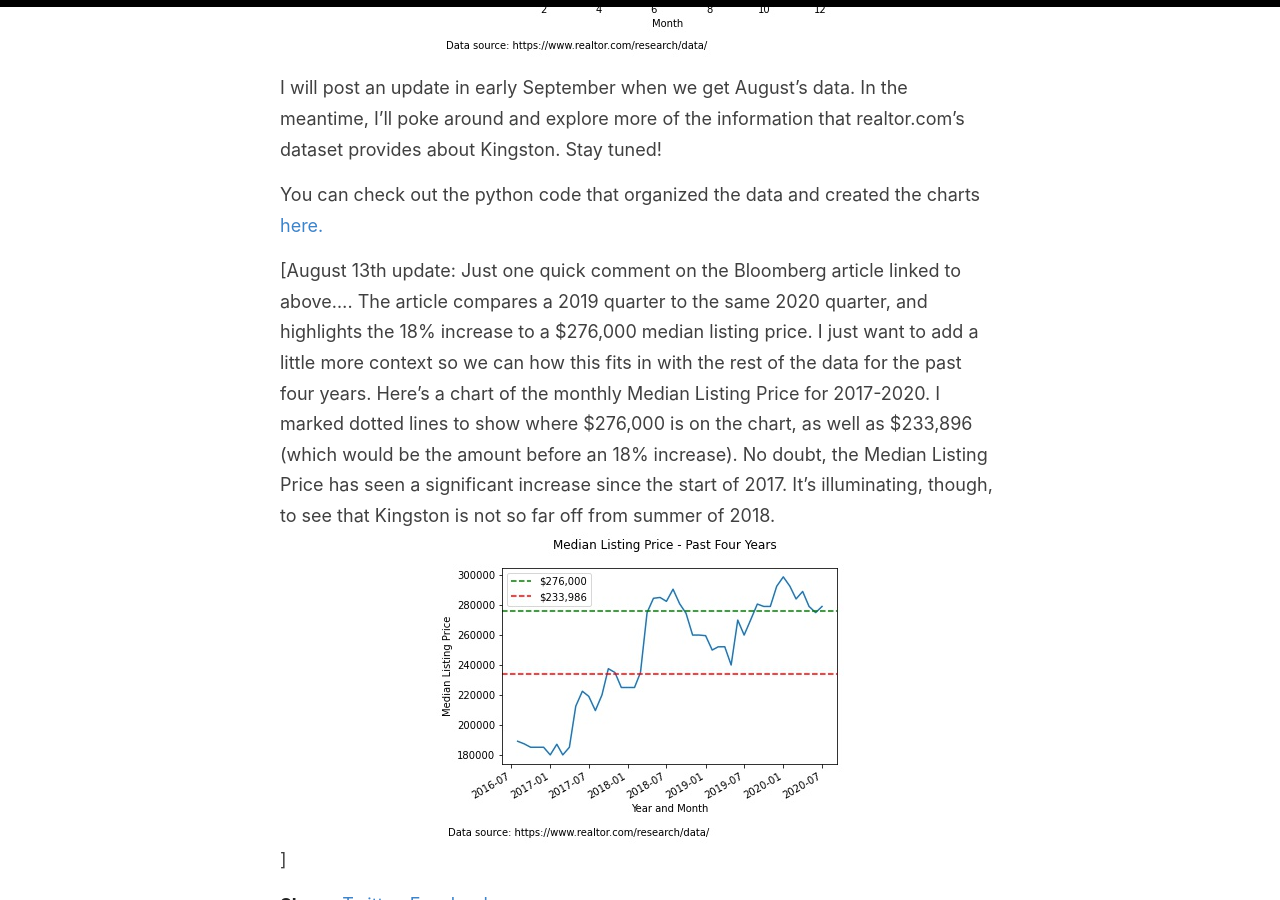
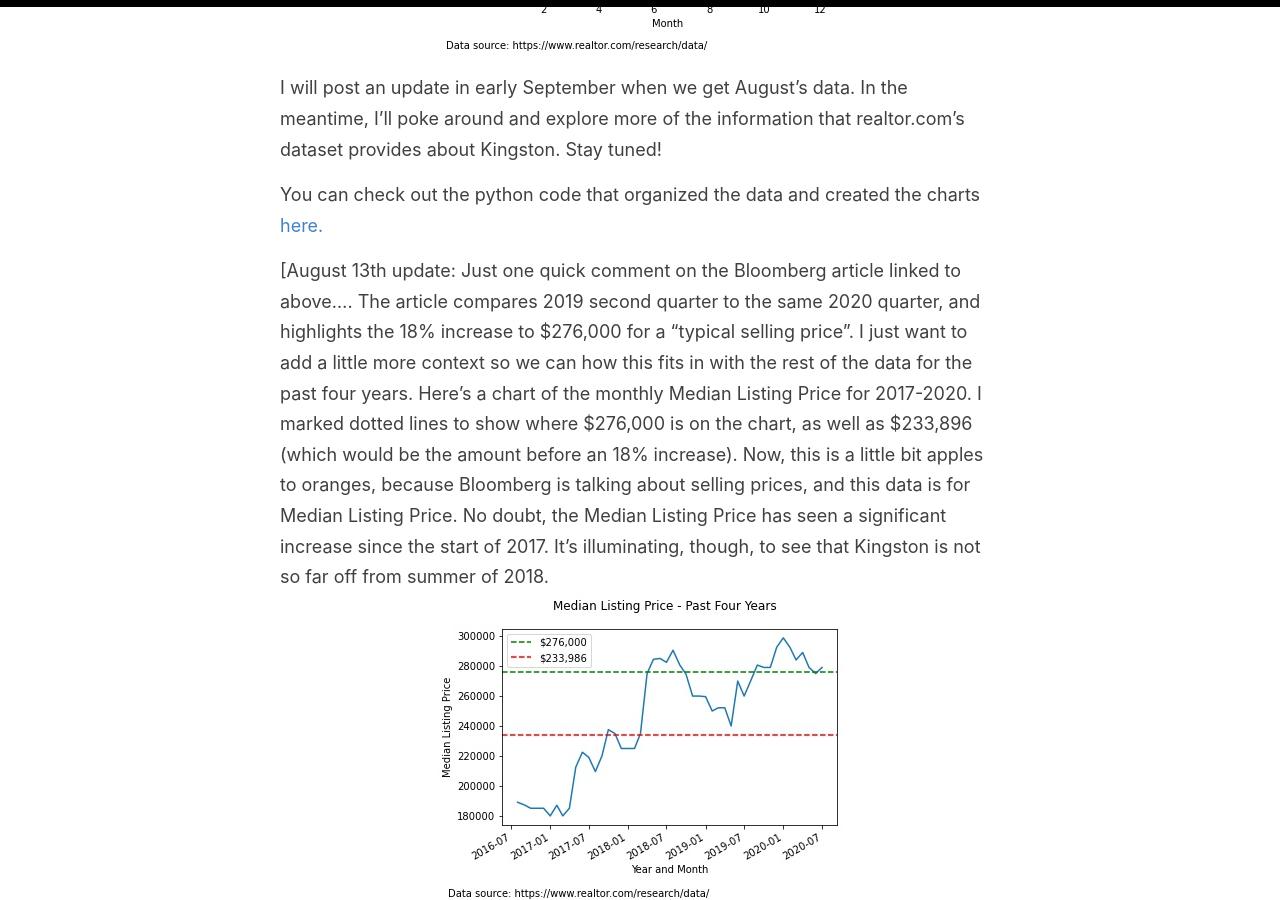
Before and after one commit to oroconnor/reverie, a Jekyll site: the page built from _posts/2020-08-10-kingston-homes.md, in a window 1280 px wide and 900 px high, scrolled down 2812 px. Built offline with Jekyll 4.4.1, drawn with Linux system fonts in a browser that asks for light colours.

Commit message:
Update 2020-08-10-kingston-homes.md

```diff
--- a/_posts/2020-08-10-kingston-homes.md
+++ b/_posts/2020-08-10-kingston-homes.md
@@ -43,7 +43,7 @@ You can check out the python code that organized the data and created the charts
 
 
 \[August 13th update: Just one quick comment on the Bloomberg article linked to above....
-The article compares a 2019 quarter to the same 2020 quarter, and highlights the 18% increase to a $276,000 median listing price. I just want to add a little more context so we can how this fits in with the rest of the data for the past four years. Here's a chart of the monthly Median Listing Price for 2017-2020. I marked dotted lines to show where $276,000 is on the chart, as well as $233,896 (which would be the amount before an 18% increase).
+The article compares 2019 second quarter to the same 2020 quarter, and highlights the 18% increase to $276,000 for a "typical selling price". I just want to add a little more context so we can how this fits in with the rest of the data for the past four years. Here's a chart of the monthly Median Listing Price for 2017-2020. I marked dotted lines to show where $276,000 is on the chart, as well as $233,896 (which would be the amount before an 18% increase). Now, this is a little bit apples to oranges, because Bloomberg is talking about selling prices, and this data is for Median Listing Price.
 No doubt, the Median Listing Price has seen a significant increase since the start of 2017. It's illuminating, though, to see that Kingston is not so far off from summer of 2018.
 <img src="https://oroconnor.github.io/td/images/kingstondata_4.jpg">
 \]
```
